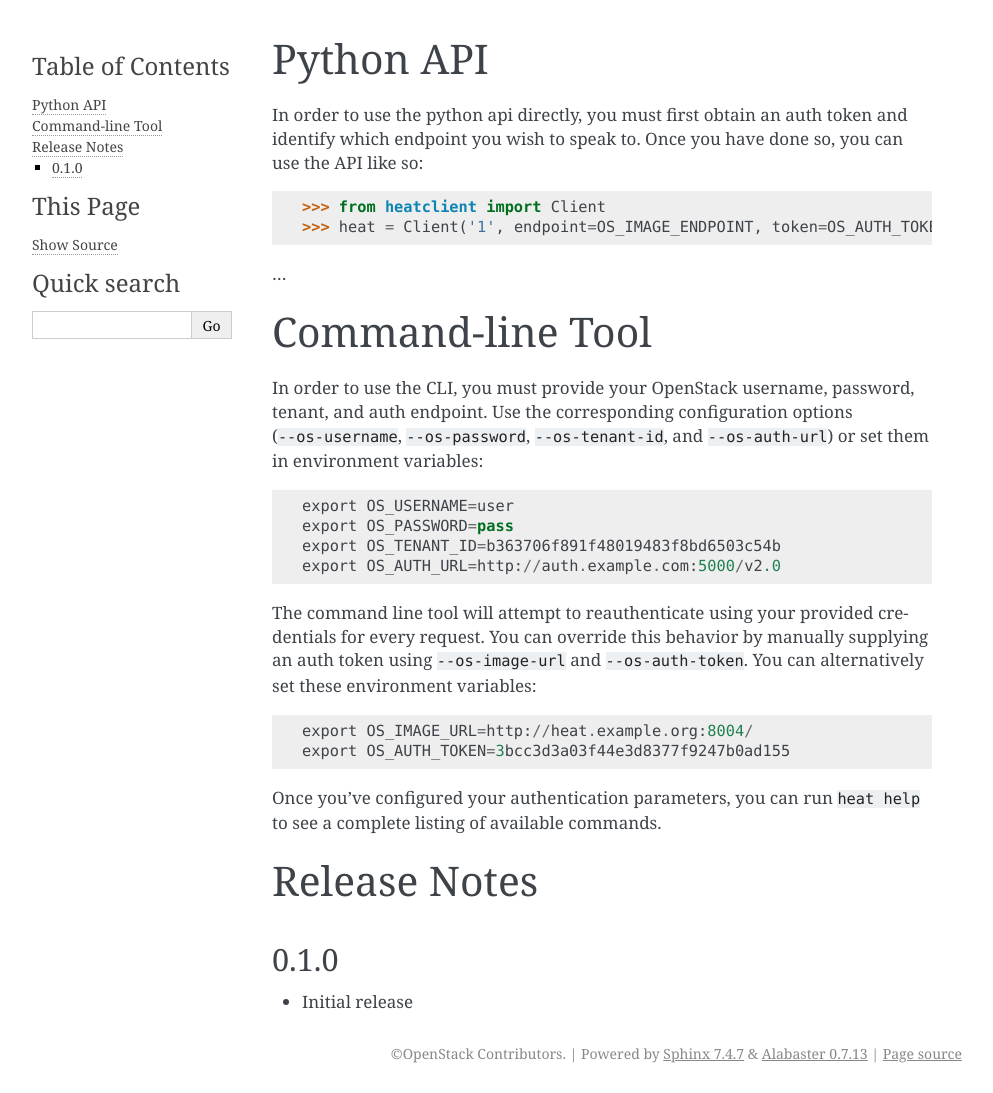
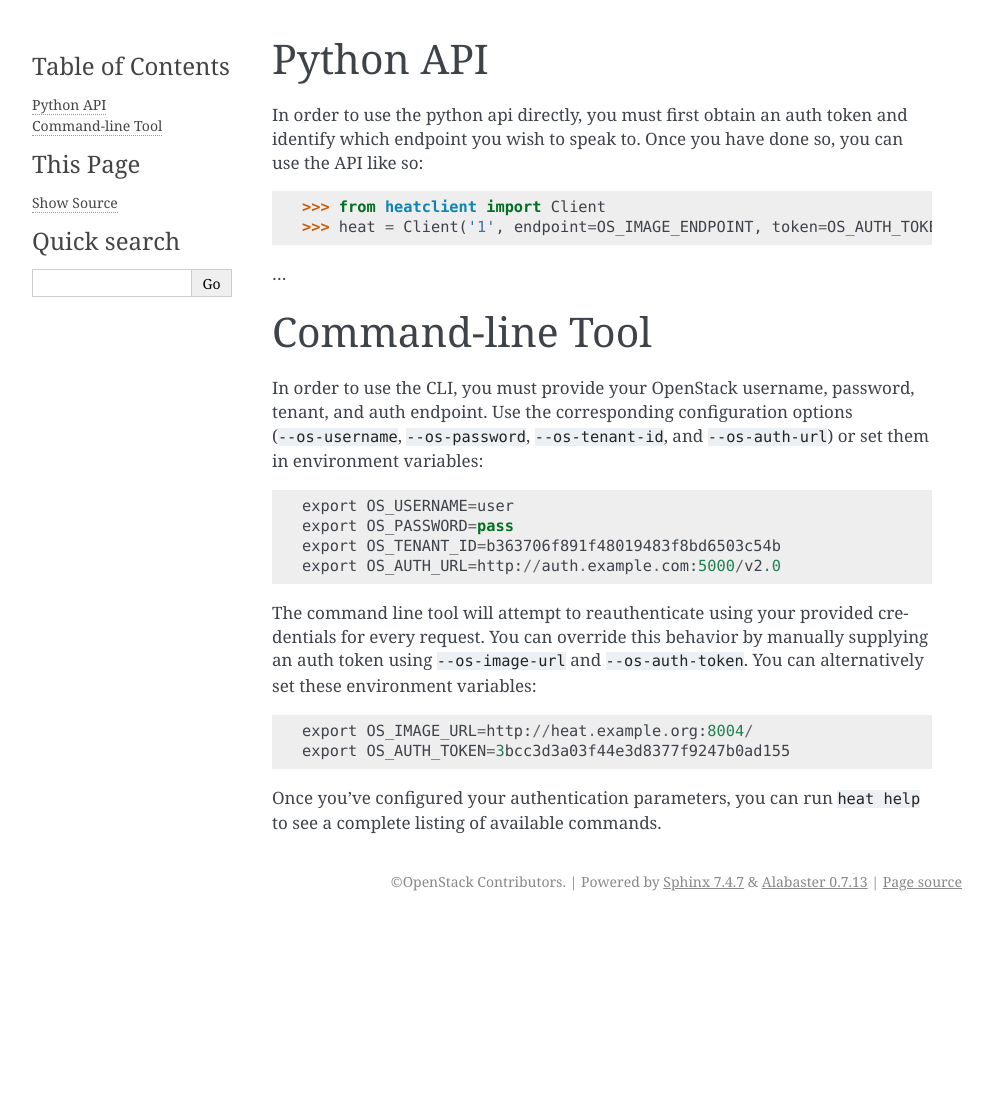
Before and after one commit to openstack/python-heatclient, a Sphinx documentation site: the page built from doc/source/index.rst, in a window 1280 px wide. Shown: the whole page, without its empty margins (148-1141 px from the left). Built offline with Sphinx 7.4.7, drawn with Linux system fonts in a browser that asks for light colours; after the commit the page ends 921 px from its top, so only the background shows below that.

Commit message:
Remove the release notes as it is not maintained here
Change-Id: I7e558c23df59cba3668e3f3bcf6ca2413b72e178

```diff
--- a/doc/source/index.rst
+++ b/doc/source/index.rst
@@ -22,11 +22,3 @@
     export OS_AUTH_TOKEN=3bcc3d3a03f44e3d8377f9247b0ad155
 
 Once you've configured your authentication parameters, you can run ``heat help`` to see a complete listing of available commands.
-
-
-Release Notes
-=============
-
-0.1.0
------
-* Initial release
```
